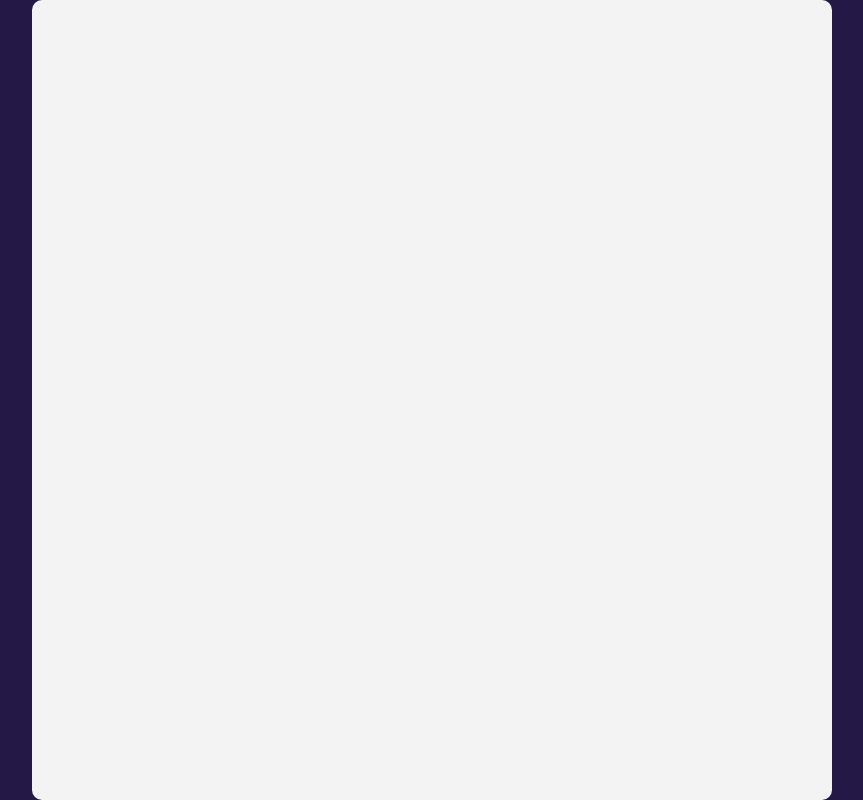
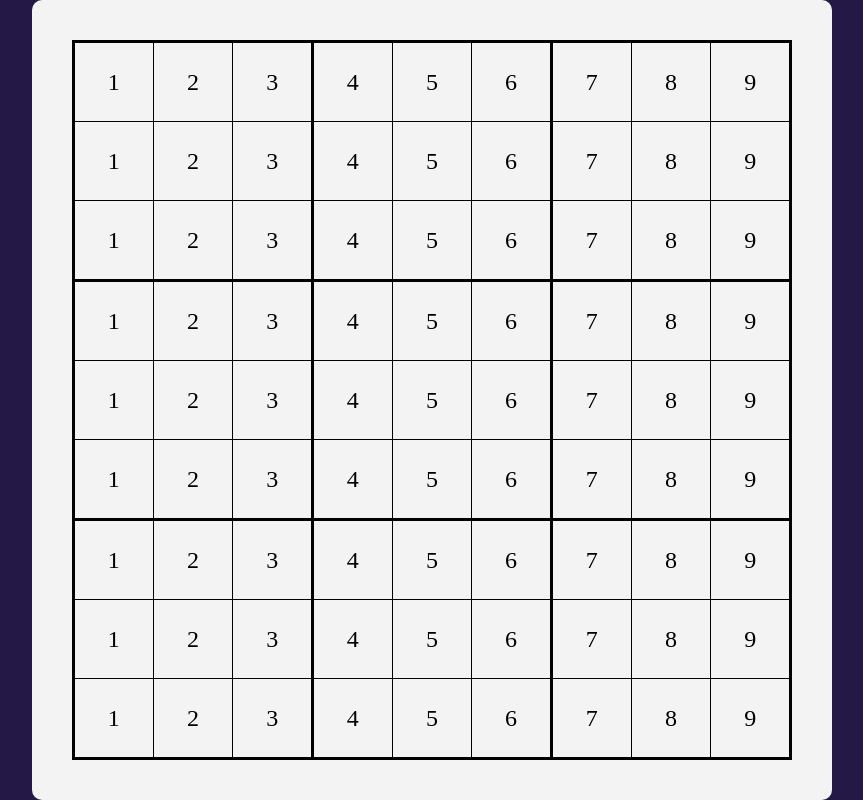
Before and after one commit to mfdorst/sudoku, a React (Vite) app: page / in a window 1280 px wide. Shown: the whole page, without its empty margins (208-1071 px from the left). Built offline with nearby package versions, Linux system fonts and the light colour scheme.

Commit message:
Create sudoku table

```diff
--- a/src/Sudoku.jsx
+++ b/src/Sudoku.jsx
@@ -1,8 +1,69 @@
-
 function Sudoku() {
   return (
     <>
       <main className="sudoku">
+        <table>
+          <colgroup>
+            <col /> <col /> <col />
+          </colgroup>
+          <colgroup>
+            <col /> <col /> <col />
+          </colgroup>
+          <colgroup>
+            <col /> <col /> <col />
+          </colgroup>
+          <tbody>
+            <tr>
+              <td>1</td> <td>2</td> <td>3</td>
+              <td>4</td> <td>5</td> <td>6</td>
+              <td>7</td> <td>8</td> <td>9</td>
+            </tr>
+            <tr>
+              <td>1</td> <td>2</td> <td>3</td>
+              <td>4</td> <td>5</td> <td>6</td>
+              <td>7</td> <td>8</td> <td>9</td>
+            </tr>
+            <tr>
+              <td>1</td> <td>2</td> <td>3</td>
+              <td>4</td> <td>5</td> <td>6</td>
+              <td>7</td> <td>8</td> <td>9</td>
+            </tr>
+          </tbody>
+          <tbody>
+            <tr>
+              <td>1</td> <td>2</td> <td>3</td>
+              <td>4</td> <td>5</td> <td>6</td>
+              <td>7</td> <td>8</td> <td>9</td>
+            </tr>
+            <tr>
+              <td>1</td> <td>2</td> <td>3</td>
+              <td>4</td> <td>5</td> <td>6</td>
+              <td>7</td> <td>8</td> <td>9</td>
+            </tr>
+            <tr>
+              <td>1</td> <td>2</td> <td>3</td>
+              <td>4</td> <td>5</td> <td>6</td>
+              <td>7</td> <td>8</td> <td>9</td>
+            </tr>
+          </tbody>
+          <tbody>
+            <tr>
+              <td>1</td> <td>2</td> <td>3</td>
+              <td>4</td> <td>5</td> <td>6</td>
+              <td>7</td> <td>8</td> <td>9</td>
+            </tr>
+            <tr>
+              <td>1</td> <td>2</td> <td>3</td>
+              <td>4</td> <td>5</td> <td>6</td>
+              <td>7</td> <td>8</td> <td>9</td>
+            </tr>
+            <tr>
+              <td>1</td> <td>2</td> <td>3</td>
+              <td>4</td> <td>5</td> <td>6</td>
+              <td>7</td> <td>8</td> <td>9</td>
+            </tr>
+          </tbody>
+        </table>
       </main>
     </>
   );
--- a/src/index.css
+++ b/src/index.css
@@ -8,9 +8,14 @@ body {
 .sudoku {
   background-color: #f3f3f3;
   border-radius: 10px;
+  font-size: 24px;
 
   width: 300px;
   height: 300px;
+
+  display: flex;
+  align-items: center;
+  justify-content: center;
 }
 @media (min-width: 700px) {
   .sudoku {
@@ -24,3 +29,20 @@ body {
     height: 800px;
   }
 }
+
+table {
+  border-collapse: collapse;
+  width: 30em;
+  height: 30em;
+}
+colgroup,
+tbody {
+  border: solid medium;
+}
+td {
+  border: solid thin;
+  height: 1.4em;
+  width: 1.4em;
+  text-align: center;
+  padding: 0;
+}
```
